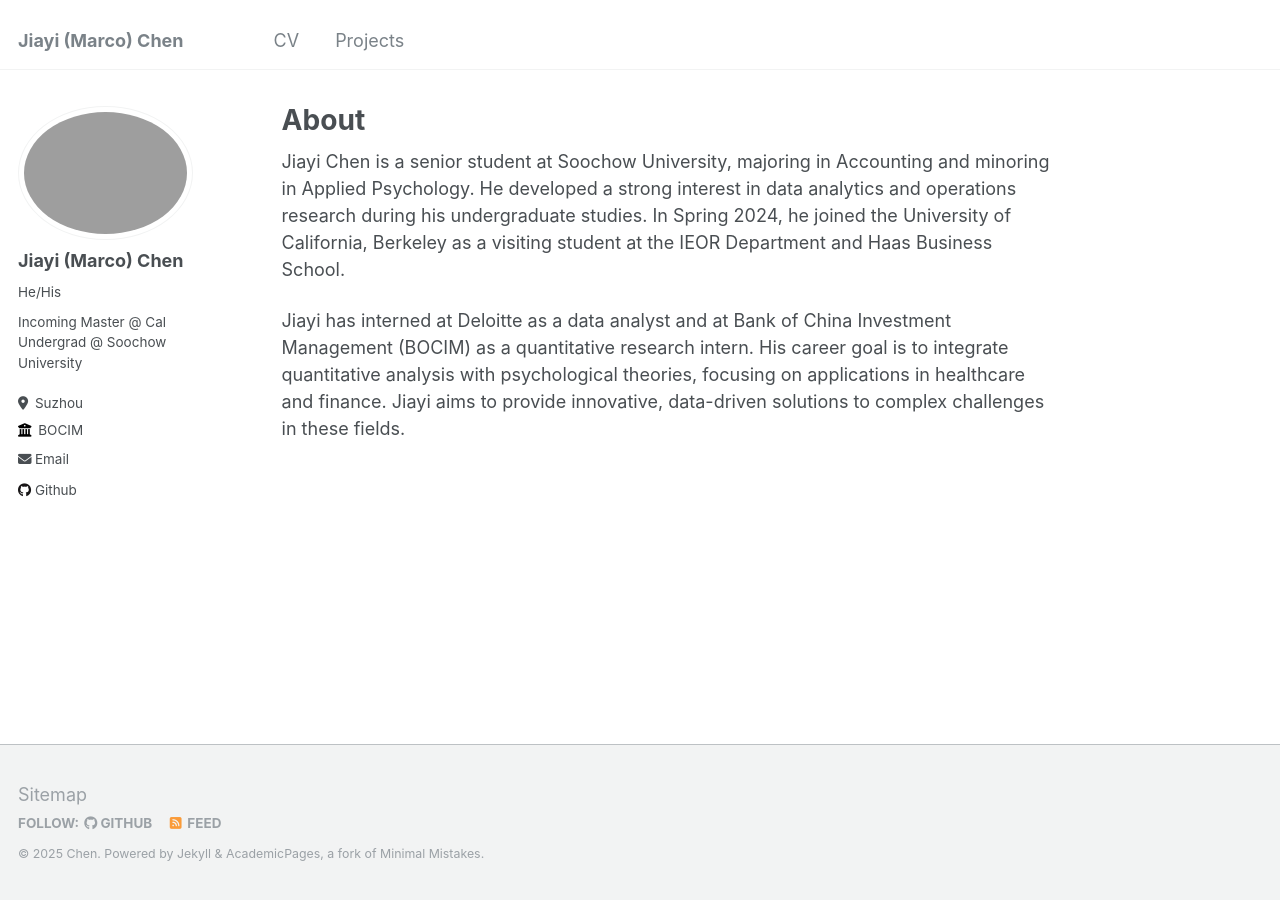
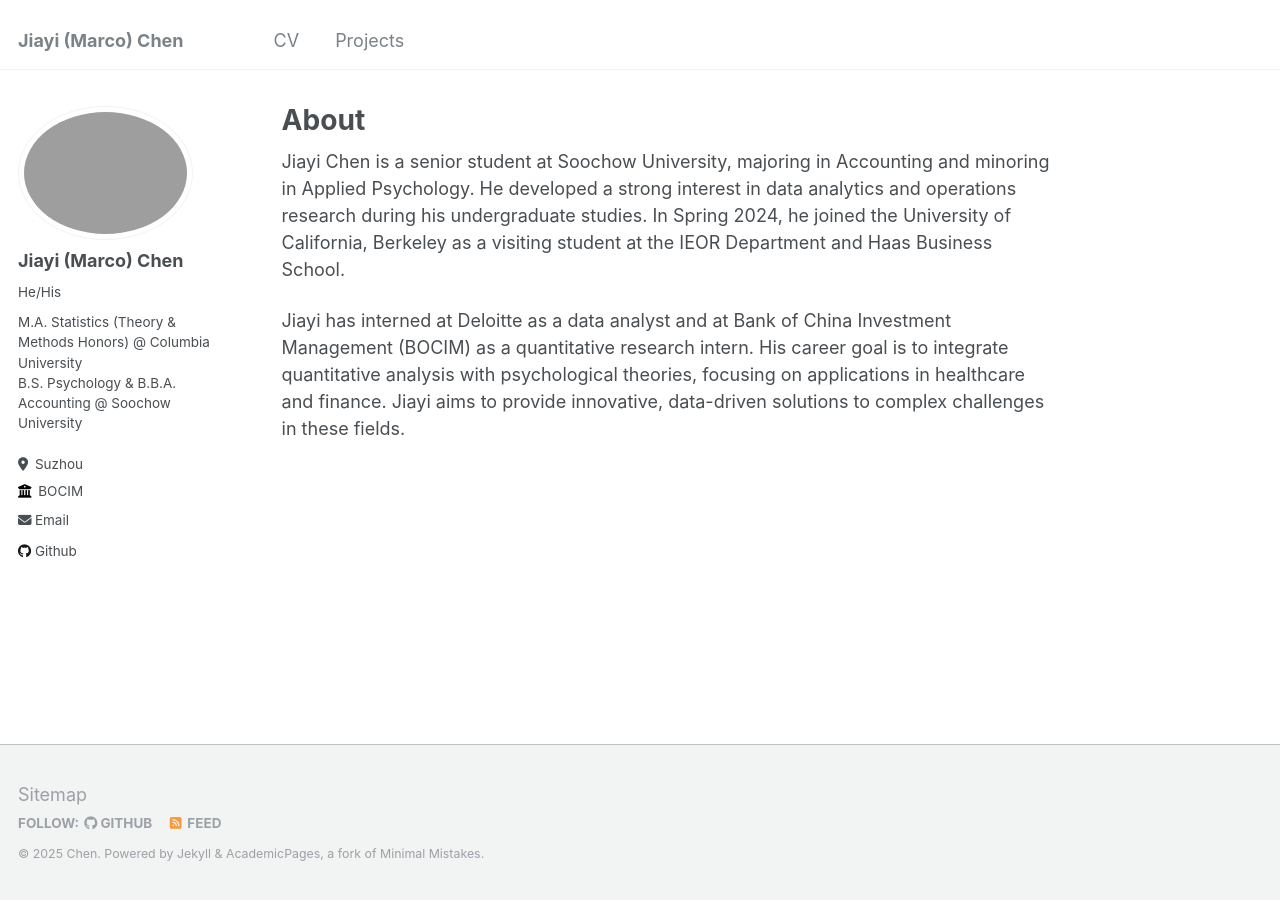
Before and after one commit to marcochen0720/marcochen0720.github.io, a Jekyll site: the page built from _pages/about.md, in a window 1280 px wide. Built offline with Jekyll 4.4.1, drawn with Linux system fonts in a browser that asks for light colours.

Commit message:
Update _config.yml

```diff
--- a/_config.yml
+++ b/_config.yml
@@ -24,7 +24,7 @@ author:
   avatar           : "IMG_1862.JPG"
   name             : "Jiayi (Marco) Chen"
   pronouns         : "He/His" # example: "she/her"
-  bio: "Incoming Master @ Cal<br>Undergrad @ Soochow University"
+  bio: "M.A. Statistics (Theory & Methods Honors) @ Columbia University<br>B.S. Psychology & B.B.A. Accounting @ Soochow University"
   location         : "Suzhou"
   employer         : "BOCIM"
   uri              : # URL
```
